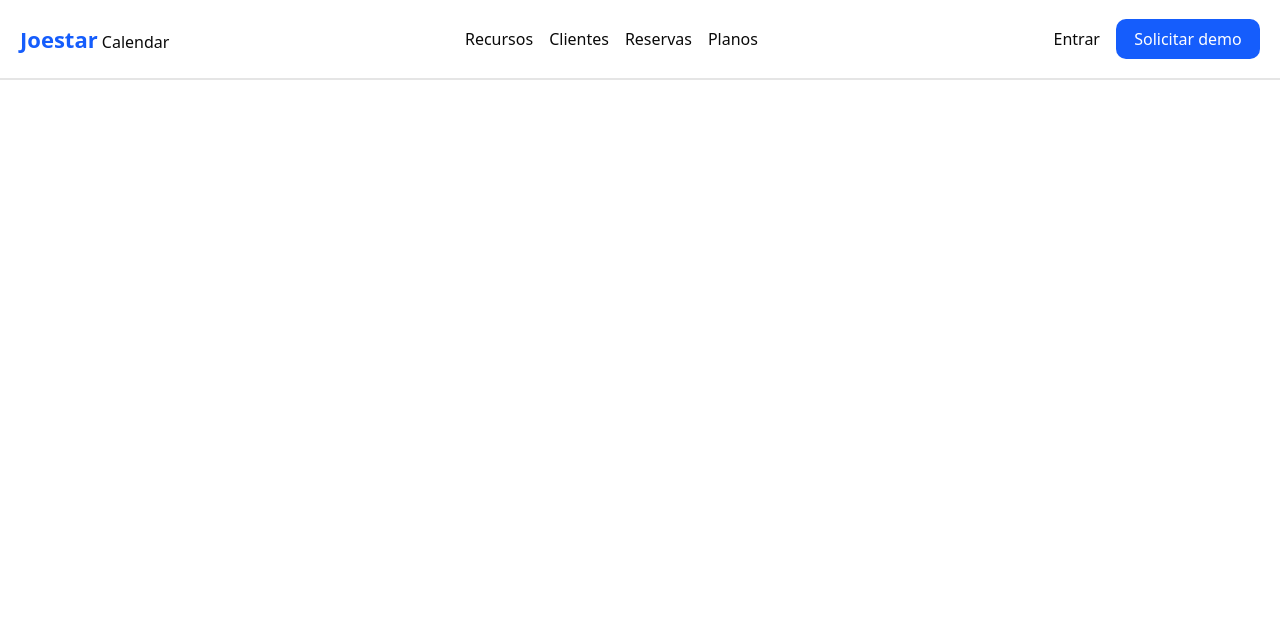
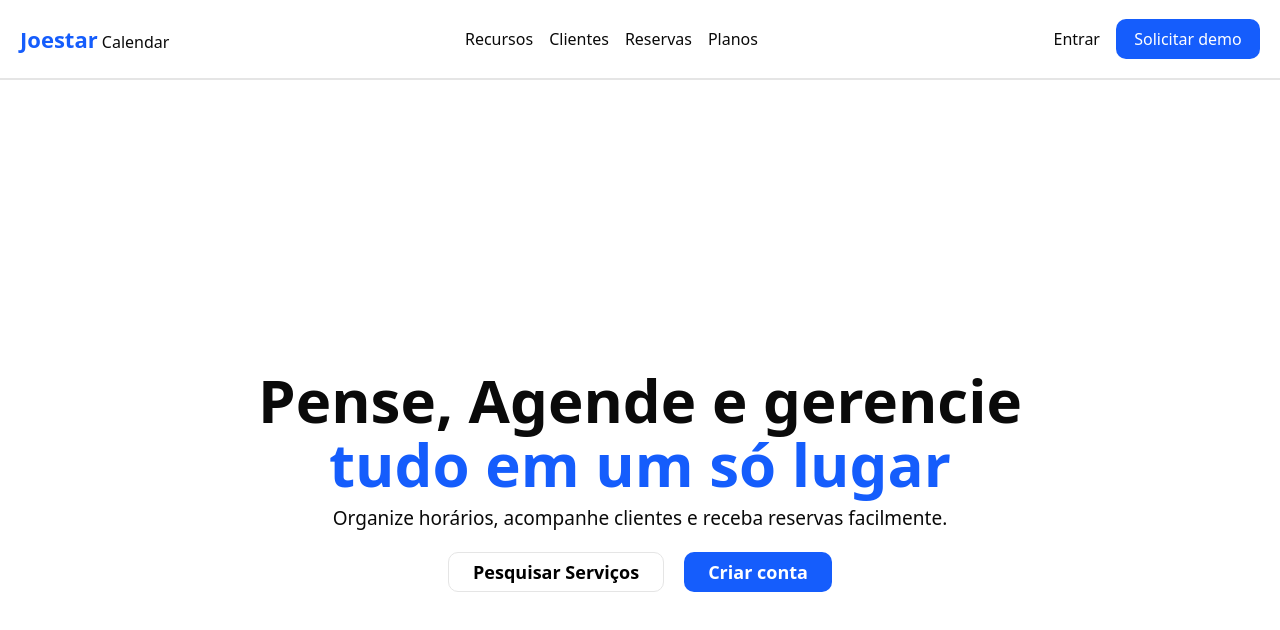
Before and after one commit to Isac-Joestar/Joestar-Calendar, a Next.js app: page / in a window 1280 px wide. Shown: the top 630 px of the page. Built offline with nearby package versions, Linux system fonts and the light colour scheme.

Commit message:
feat(home): initial prototype (beta version)

```diff
--- a/src/app/page.tsx
+++ b/src/app/page.tsx
@@ -1,6 +1,6 @@
 export default function Home() {
   return (
-    <main className="w-full h-screen">
+    <>
       <header className='w-full h-20 flex flex-row items-center justify-between px-5 border-b-2'>
         <div className="cursor-pointer">
           <p>
@@ -22,6 +22,31 @@ export default function Home() {
           <button className="cursor-pointer w-36 bg-blue-600 text-white h-10 rounded-[10px]">Solicitar demo</button>
         </div>
       </header>
-    </main>
+      <main className="w-full h-screen flex flex-row items-center justify-between px-5">
+        <div>
+          <div>
+
+          </div>
+        </div>
+
+        <div className="flex flex-col items-center justify-center gap-5">
+          <div className="flex flex-col items-center">
+            <h1 className="text-center text-[60px] leading-16 font-semibold">
+              Pense, Agende e gerencie <br/>
+              <span className="text-blue-600"> tudo em um só lugar</span>
+            </h1>
+            <p className="text-center mt-2 text-[19px]">Organize horários, acompanhe clientes e receba reservas facilmente.</p>
+          </div>
+          <div className="flex flex-row items-center gap-5">
+            <button className="cursor-pointer bg-white text-black h-10 rounded-[10px] px-6 border text-[18px] font-semibold">Pesquisar Serviços</button>
+            <button className="cursor-pointer bg-blue-600 text-white h-10 rounded-[10px] px-6 text-[18px] font-semibold">Criar conta</button>
+          </div>
+        </div>
+
+        <div>
+
+        </div>
+      </main>
+    </>
   )
 }
```
